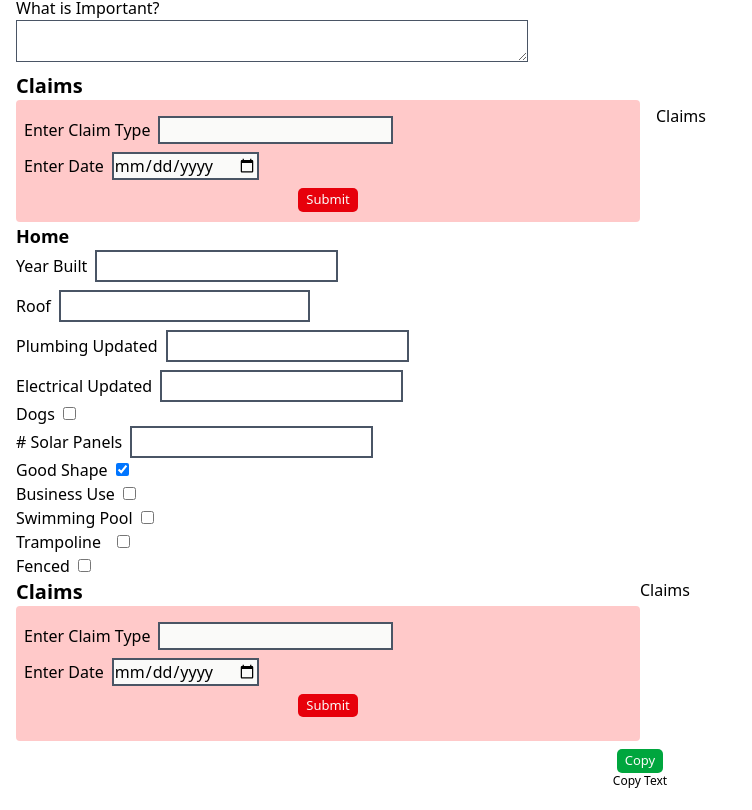
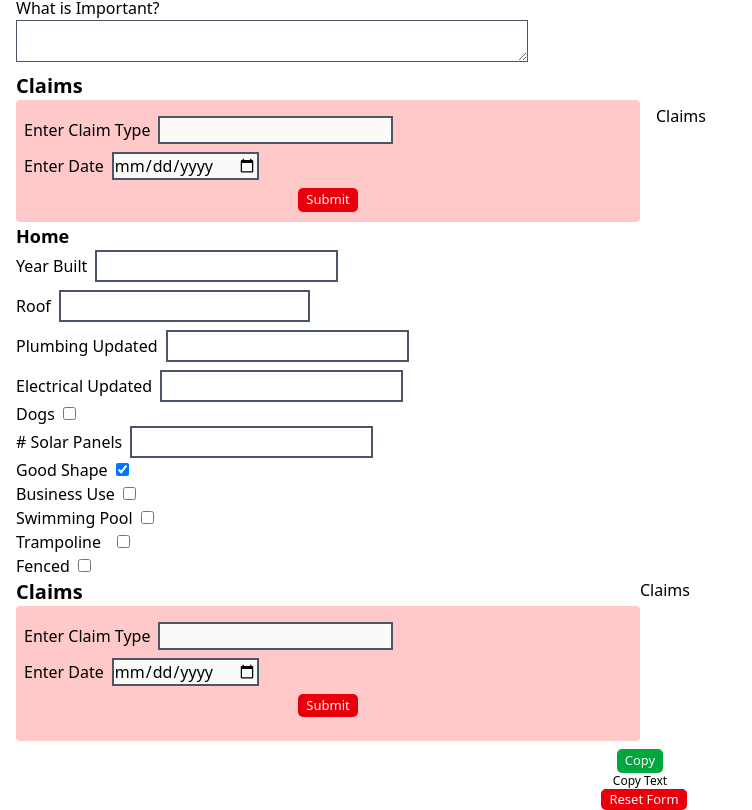
Before and after one commit to Jpatrick6420/propertyandcasualtywebsite, a React (Vite) app: page / in a window 1280 px wide. Shown: the part 1151-1961 px from the top of the page, without its empty margins (0-752 px from the left). Before the commit the page ends 1940 px from the top, so only its background shows below. Built offline with nearby package versions, Linux system fonts and the light colour scheme.

Commit message:
added safe guards to inputs but still missing the home claims section

```diff
--- a/src/components/NewDriverSection.jsx
+++ b/src/components/NewDriverSection.jsx
@@ -16,6 +16,7 @@ function NewDriverSection({ handleCurrentData }) {
 
   const handleSubmit = (e) => {
     e.preventDefault();
+    if (!driverDetails.name || !driverDetails.dob) return;
     const newDriver = { ...driverDetails };
     handleCurrentData((prev) => ({
       ...prev,
--- a/src/components/NewVehicleSection.jsx
+++ b/src/components/NewVehicleSection.jsx
@@ -20,6 +20,7 @@ function NewVehicleSection({ handleCurrentData }) {
 
   const handleSubmit = (e) => {
     e.preventDefault();
+    if (!vehicleOptions.model || !vehicleOptions.year) return;
     const newVehicle = { ...vehicleOptions };
     handleCurrentData((prev) => ({
       ...prev,
--- a/src/features/CallForm.jsx
+++ b/src/features/CallForm.jsx
@@ -71,7 +71,9 @@ function CallForm() {
       [person]: { ...prev[person], [field]: e.target.value },
     }));
   };
-
+  const resetForm = () => {
+    setCurrentData(initInfo);
+  };
   return (
     <>
       <form className="px-4 py-2 ">
@@ -244,7 +246,18 @@ function CallForm() {
         />
       </form>
       <div>
-        <FormResultsSection currentData={currentData} />
+        <FormResultsSection
+          currentData={currentData}
+          setCurrentData={setCurrentData}
+        />
+      </div>
+      <div className="flex justify-center">
+        <button
+          className="bg-red-600 hover:bg-red-800 active:bg-red-600 py-0.5 px-2 text-stone-50 ml-2 text-xs"
+          onClick={resetForm}
+        >
+          Reset Form
+        </button>
       </div>
       <div>
         <SuggestionSection currentData={currentData} />
--- a/src/features/ClaimsSection.jsx
+++ b/src/features/ClaimsSection.jsx
@@ -7,7 +7,7 @@ function ClaimsSection({ handleCurrentData }) {
   };
   const handleSubmit = (e) => {
     e.preventDefault();
-
+    if (!currentClaim.type || !currentClaim.date) return;
     handleCurrentData((prev) => ({
       ...prev,
       auto: {
--- a/src/features/HomeSection.jsx
+++ b/src/features/HomeSection.jsx
@@ -19,6 +19,7 @@ function HomeSection({ handleCurrentHomeData, currentData }) {
   };
   const handleDogBreedSubmit = (e) => {
     e.preventDefault();
+    if (!dogTypeEntry) return;
 
     handleCurrentHomeData((prev) => ({
       ...prev,
```
